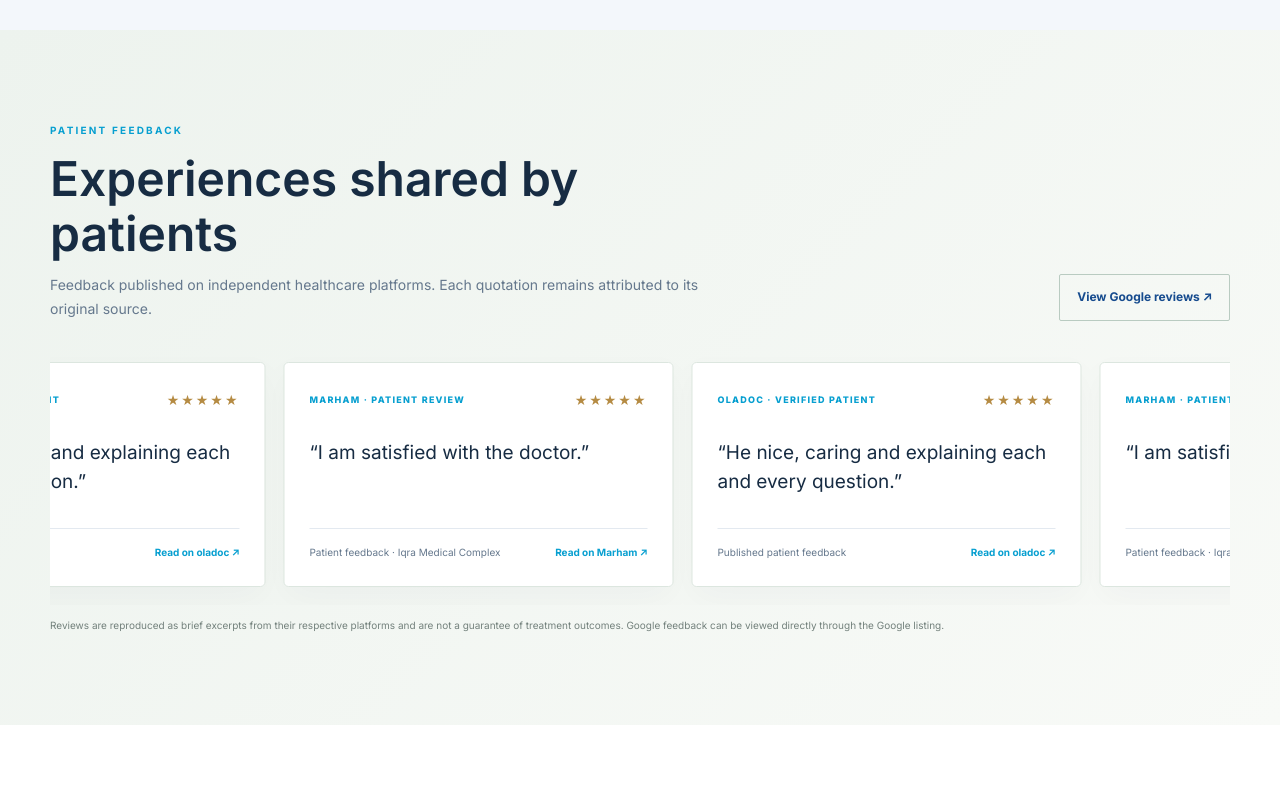
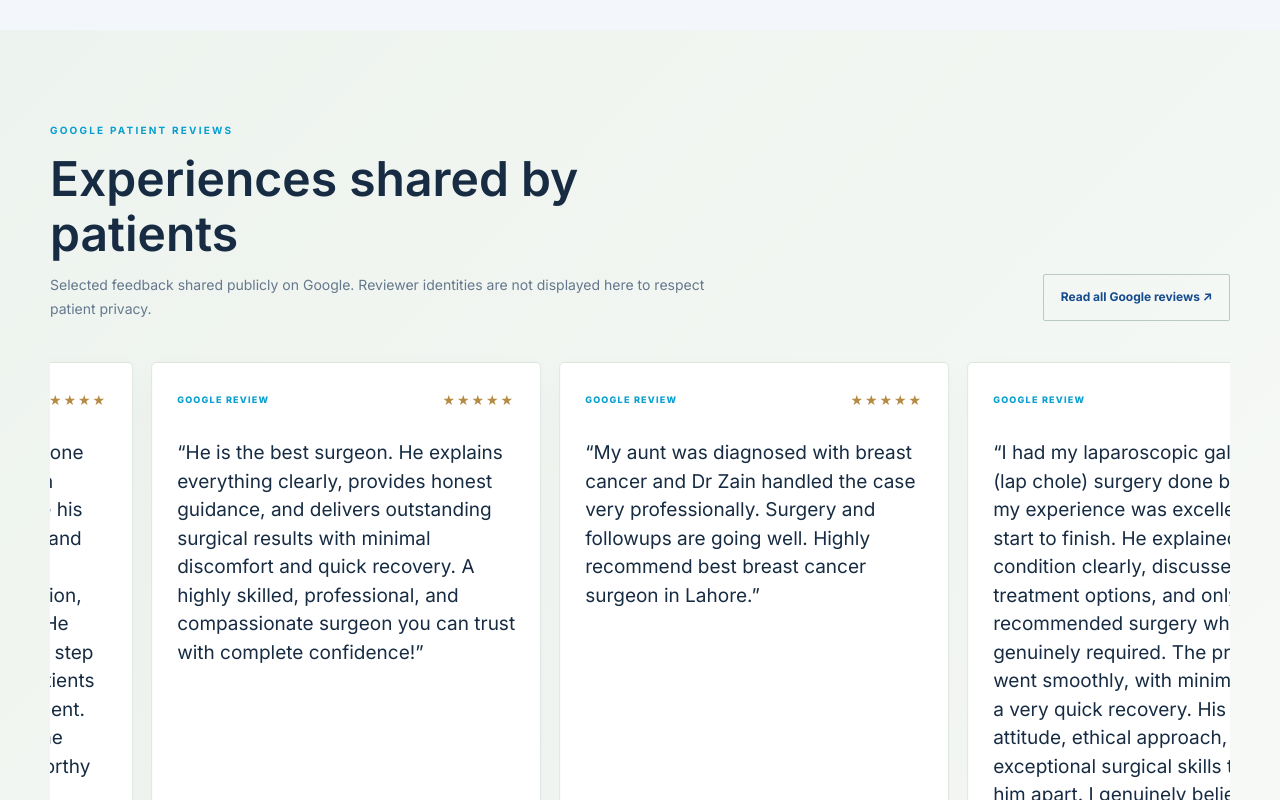
Before and after one commit to franklinctapley-del1122/Drzaintayyababbas, a Next.js app: page / in a window 1280 px wide. Shown: the part 4420-5220 px from the top of the page. Built offline with nearby package versions, Linux system fonts and the light colour scheme.

Commit message:
Use supplied Google review screenshots in homepage carousel

```diff
--- a/app/page.tsx
+++ b/app/page.tsx
@@ -93,18 +93,21 @@ export default function Home(){
   </div></section>
   {/* 05 */}
   <section className="section premium-approach"><div className="container"><SectionHead kicker="The consultation experience" title="A considered approach to every patient" desc="A clear consultation helps patients understand the next step without unrealistic promises or unnecessary confusion."/><div className="approach-grid"><article><span>01</span><h3>Listen & understand</h3><p>Discuss symptoms, medical history, concerns and the reason for referral.</p></article><article><span>02</span><h3>Review the evidence</h3><p>Consider available examination findings, imaging, pathology and laboratory reports.</p></article><article><span>03</span><h3>Explain options</h3><p>Discuss appropriate next steps, possible approaches and when another specialist is needed.</p></article><article><span>04</span><h3>Plan follow-up</h3><p>Clarify the recommended follow-up and what information the patient should keep.</p></article></div></div></section>
-  {/* Patient feedback carousel: quotations are attributed to their original platforms */}
+  {/* Patient feedback carousel: excerpts transcribed from user-supplied Google review screenshots */}
   <section className="section patient-reviews-section"><div className="container">
-    <div className="patient-reviews-heading"><div><div className="eyebrow">Patient feedback</div><h2>Experiences shared by patients</h2><p>Feedback published on independent healthcare platforms. Each quotation remains attributed to its original source.</p></div><a className="reviews-google-link" href="https://maps.app.goo.gl/REsnshfnPAKV1tGa8" target="_blank" rel="noopener noreferrer">View Google reviews ↗</a></div>
-    <div className="patient-review-window" aria-label="Patient feedback carousel">
+    <div className="patient-reviews-heading"><div><div className="eyebrow">Google patient reviews</div><h2>Experiences shared by patients</h2><p>Selected feedback shared publicly on Google. Reviewer identities are not displayed here to respect patient privacy.</p></div><a className="reviews-google-link" href="https://maps.app.goo.gl/REsnshfnPAKV1tGa8" target="_blank" rel="noopener noreferrer">Read all Google reviews ↗</a></div>
+    <div className="patient-review-window" aria-label="Google patient reviews carousel">
       <div className="patient-review-track">
-        <article className="patient-review-card"><div className="review-card-top"><span className="review-source">OLADOC · VERIFIED PATIENT</span><span className="review-stars" aria-label="Five stars">★★★★★</span></div><blockquote>“He nice, caring and explaining each and every question.”</blockquote><div className="review-card-bottom"><span>Published patient feedback</span><a href="https://oladoc.com/pakistan/lahore/dr/laparoscopic-surgeon/zain-tayyab-abbas/939412" target="_blank" rel="noopener noreferrer">Read on oladoc ↗</a></div></article>
-        <article className="patient-review-card"><div className="review-card-top"><span className="review-source">MARHAM · PATIENT REVIEW</span><span className="review-stars" aria-label="Five out of five">★★★★★</span></div><blockquote>“I am satisfied with the doctor.”</blockquote><div className="review-card-bottom"><span>Patient feedback · Iqra Medical Complex</span><a href="https://www.marham.pk/doctors/lahore/general-surgeon/asst-prof-dr-zain-tayyab-abbas/reviews" target="_blank" rel="noopener noreferrer">Read on Marham ↗</a></div></article>
-        <article className="patient-review-card"><div className="review-card-top"><span className="review-source">OLADOC · VERIFIED PATIENT</span><span className="review-stars" aria-label="Five stars">★★★★★</span></div><blockquote>“He nice, caring and explaining each and every question.”</blockquote><div className="review-card-bottom"><span>Published patient feedback</span><a href="https://oladoc.com/pakistan/lahore/dr/laparoscopic-surgeon/zain-tayyab-abbas/939412" target="_blank" rel="noopener noreferrer">Read on oladoc ↗</a></div></article>
-        <article className="patient-review-card" aria-hidden="true"><div className="review-card-top"><span className="review-source">MARHAM · PATIENT REVIEW</span><span className="review-stars">★★★★★</span></div><blockquote>“I am satisfied with the doctor.”</blockquote><div className="review-card-bottom"><span>Patient feedback · Iqra Medical Complex</span><span>Read on Marham ↗</span></div></article>
+        <article className="patient-review-card"><div className="review-card-top"><span className="review-source">GOOGLE REVIEW</span><span className="review-stars" aria-label="Five stars">★★★★★</span></div><blockquote>“Dr. Zain Tayyab Abbas is truly one of the best General Surgeons in Lahore. I had the chance to see his professional approach closely, and I’m genuinely impressed by his compassion, clear communication, and deep medical knowledge. He listens carefully, explains every step in simple words, and makes patients feel completely safe and confident. Highly recommended for anyone looking for a skilled and trustworthy general surgeon in Lahore.”</blockquote><div className="review-card-bottom"><span>Google reviewer · 5 stars</span><span>Google Reviews</span></div></article>
+        <article className="patient-review-card"><div className="review-card-top"><span className="review-source">GOOGLE REVIEW</span><span className="review-stars" aria-label="Five stars">★★★★★</span></div><blockquote>“He is the best surgeon. He explains everything clearly, provides honest guidance, and delivers outstanding surgical results with minimal discomfort and quick recovery. A highly skilled, professional, and compassionate surgeon you can trust with complete confidence!”</blockquote><div className="review-card-bottom"><span>Google reviewer · 5 stars</span><span>Google Reviews</span></div></article>
+        <article className="patient-review-card"><div className="review-card-top"><span className="review-source">GOOGLE REVIEW</span><span className="review-stars" aria-label="Five stars">★★★★★</span></div><blockquote>“My aunt was diagnosed with breast cancer and Dr Zain handled the case very professionally. Surgery and followups are going well. Highly recommend best breast cancer surgeon in Lahore.”</blockquote><div className="review-card-bottom"><span>Google reviewer · 5 stars</span><span>Google Reviews</span></div></article>
+        <article className="patient-review-card"><div className="review-card-top"><span className="review-source">GOOGLE REVIEW</span><span className="review-stars" aria-label="Five stars">★★★★★</span></div><blockquote>“I had my laparoscopic gallbladder (lap chole) surgery done by him, and my experience was excellent from start to finish. He explained my condition clearly, discussed all treatment options, and only recommended surgery when it was genuinely required. The procedure went smoothly, with minimal pain and a very quick recovery. His calm attitude, ethical approach, and exceptional surgical skills truly set him apart. I genuinely believe he is one of the most trustworthy and competent general surgeons in Lahore.”</blockquote><div className="review-card-bottom"><span>Google reviewer · 5 stars</span><span>Google Reviews</span></div></article>
+        <article className="patient-review-card"><div className="review-card-top"><span className="review-source">GOOGLE REVIEW</span><span className="review-stars" aria-label="Five stars">★★★★★</span></div><blockquote>“I had my surgery done by him and I can confidently say I was in the safest hands. He explained every step clearly and guided me through both pre- and post-operative care with complete honesty. What I admire most is that he never pushes patients toward surgery unless it is truly needed. His ethical approach, calm attitude, and excellent surgical skills make him one of the most reliable and professional general surgeons in Lahore. I am extremely satisfied with my treatment and recovery.”</blockquote><div className="review-card-bottom"><span>Google reviewer · 5 stars</span><span>Google Reviews</span></div></article>
+        <article className="patient-review-card"><div className="review-card-top"><span className="review-source">GOOGLE REVIEW</span><span className="review-stars" aria-label="Five stars">★★★★★</span></div><blockquote>“One of my very close relative was diagnosed with colon carcinoma. We had a very positive experience with the treatment. Dr Zain is very skilled surgeon, compassionate and attentive throughout the treatment journey. Highly appreciate and recommend him.”</blockquote><div className="review-card-bottom"><span>Google reviewer · 5 stars</span><span>Google Reviews</span></div></article>
+        <article className="patient-review-card"><div className="review-card-top"><span className="review-source">GOOGLE REVIEW</span><span className="review-stars" aria-label="Five stars">★★★★★</span></div><blockquote>“I’m truly grateful to Dr. Zain Tayyab for his excellent care and support. He examined me promptly, explained the need for surgery clearly, and was very kind, compassionate, and reassuring throughout the entire process. He patiently addressed all my concerns and continued to provide attentive care even after surgery until I had fully recovered. I would highly recommend him!”</blockquote><div className="review-card-bottom"><span>Google reviewer · 5 stars</span><span>Google Reviews</span></div></article>
       </div>
     </div>
-    <p className="reviews-disclaimer">Reviews are reproduced as brief excerpts from their respective platforms and are not a guarantee of treatment outcomes. Google feedback can be viewed directly through the Google listing.</p>
+    <p className="reviews-disclaimer">These excerpts are transcribed from the Google review screenshots provided for this website update. They reflect individual experiences and do not guarantee any particular treatment outcome. Read the original reviews on Google.</p>
   </div></section>
   {/* 12 */}
   <section className="section clinic-section"><div className="container"><div className="section-heading"><div><div className="eyebrow">Visit the clinics</div><h2>Consultations in Lahore</h2></div><Link className="under-link" href="/clinics">Full clinic details ↗</Link></div><div className="clinic-grid"><article className="clinic-card premium-clinic"><span className="clinic-index">01 · JOHAR TOWN</span><h3>Iqraa Medical Complex</h3><p>New Building, Extension, Block A, Phase 1, Johar Town, Lahore, Pakistan.</p><strong>Monday – Saturday · 5:00 PM – 8:00 PM</strong></article><article className="clinic-card premium-clinic"><span className="clinic-index">02 · VALENCIA TOWN</span><h3>Tayyab Medical & Dental Complex</h3><p>Valencia Town, Lahore, Pakistan.</p><strong>Monday – Saturday · 9:00 PM – 10:00 PM</strong></article></div></div></section>
```
